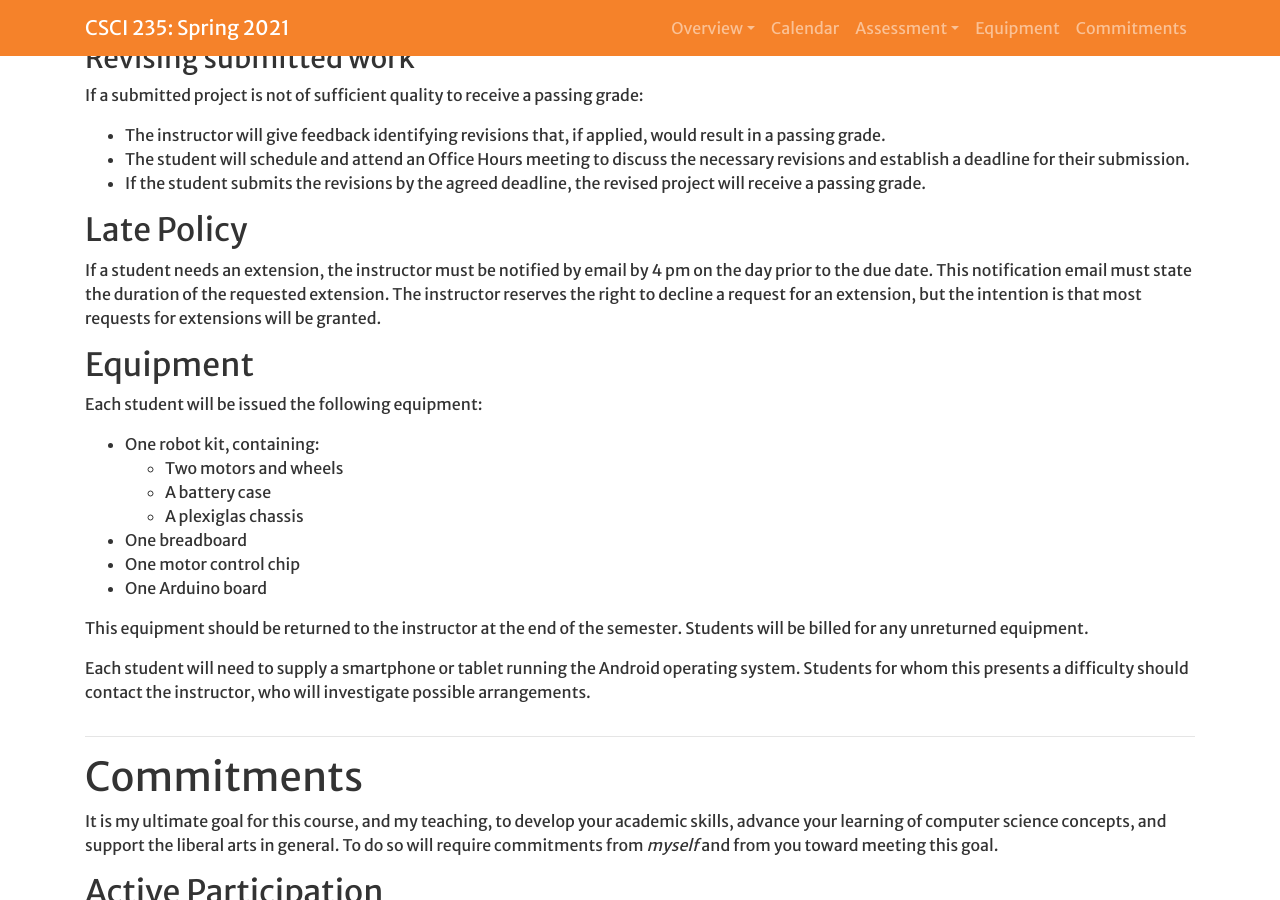
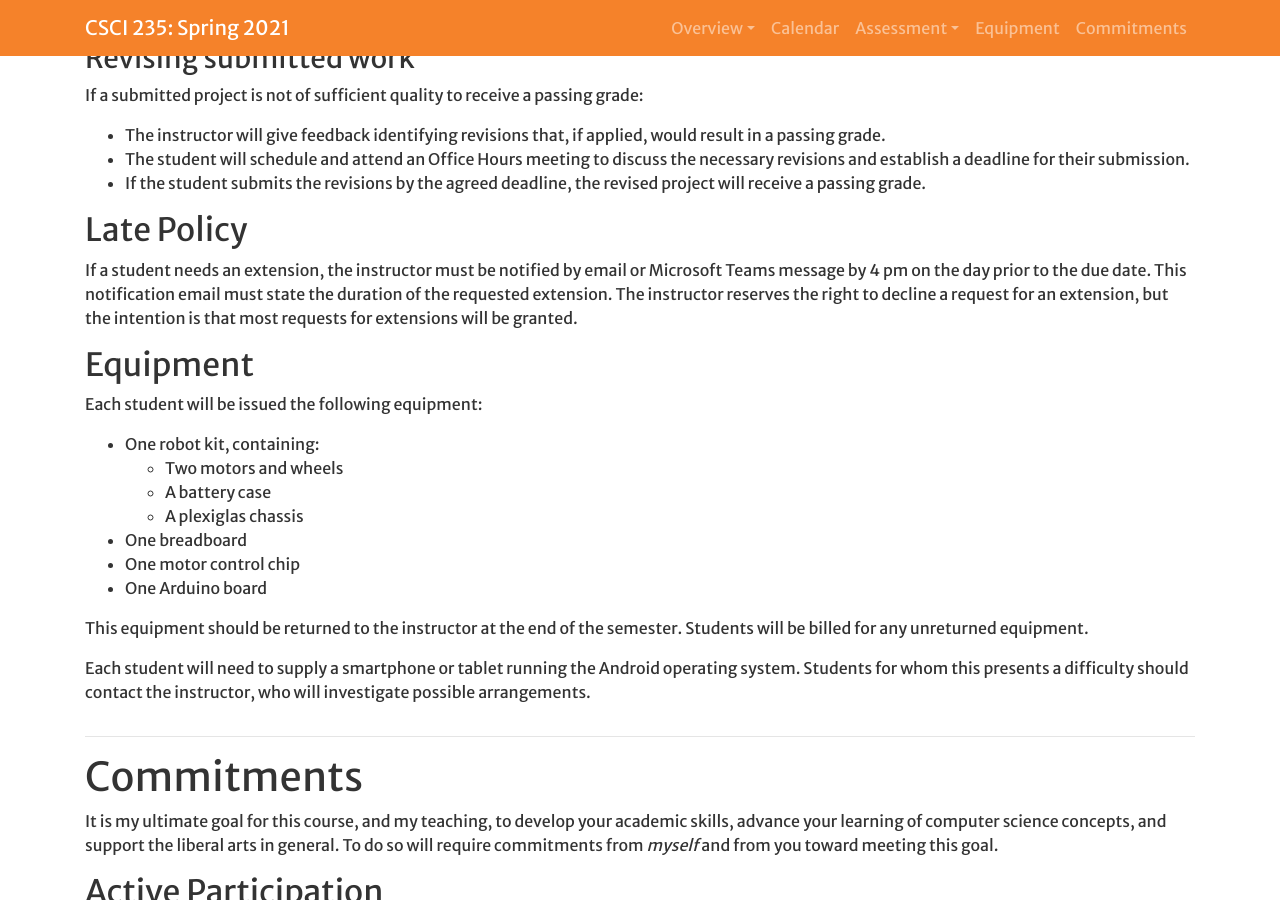
Before and after one commit to Hendrix-CS/csci235, a Jekyll site: the page built from index.md, in a window 1280 px wide and 900 px high, scrolled down 4143 px. Built offline with Jekyll 4.4.1, drawn with Linux system fonts in a browser that asks for light colours; a script that is not in the unit is left out; our own code applies the rules of GitHub Pages for plain Markdown files.

Commit message:
Edited late policy slightly.

```diff
--- a/index.md
+++ b/index.md
@@ -153,7 +153,7 @@ If a submitted project is not of sufficient quality to receive a passing grade:
 * If the student submits the revisions by the agreed deadline, the revised project will receive a passing grade.
 
 ## <a name="latedays">Late Policy</a>
-If a student needs an extension, the instructor must be notified by email by 4 pm on the
+If a student needs an extension, the instructor must be notified by email or Microsoft Teams message by 4 pm on the
 day prior to the due date. This notification email must state the duration of the requested
 extension. The instructor reserves the right to decline a request for an extension, but
 the intention is that most requests for extensions will be granted.
```
